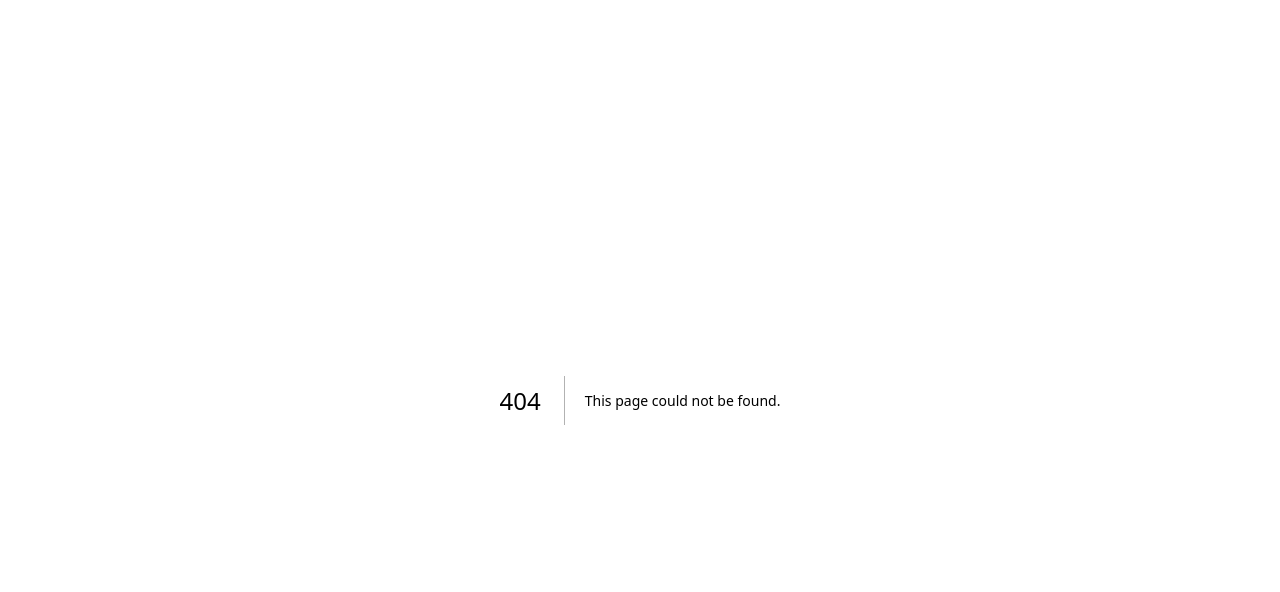
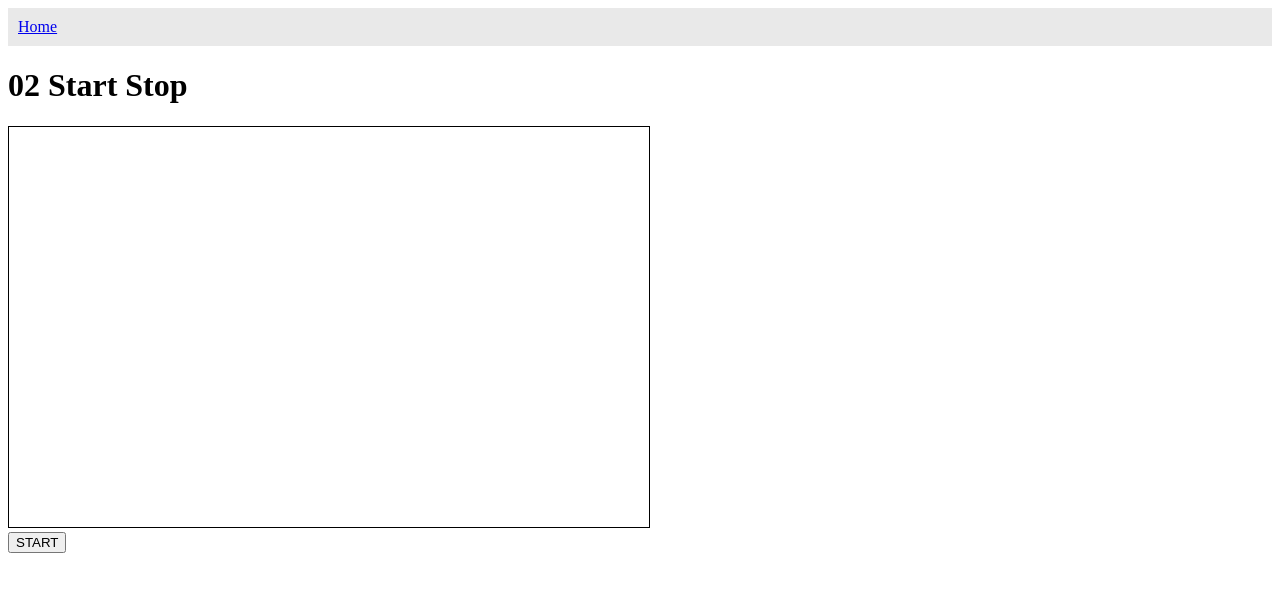
Before and after one commit to yusufshakeel/canvas-animation-nextjs, a Next.js app: page /examples/02-start-stop in a window 1280 px wide. Before the commit this address had no page. Shown: the top 592 px of the page. Built offline with nearby package versions, Linux system fonts and the light colour scheme.

Commit message:
start stop animation, added navbar

```diff
--- /dev/null
+++ b/src/components/navbar-component.tsx
@@ -0,0 +1,9 @@
+import Link from "next/link";
+
+export default function NavBarComponent() {
+    return (
+        <div className="navbar">
+            <Link href='/'>Home</Link>
+        </div>
+    );
+}
--- a/src/pages/examples/01-getting-started.tsx
+++ b/src/pages/examples/01-getting-started.tsx
@@ -1,3 +1,4 @@
+import NavBarComponent from '@/components/navbar-component';
 import Head from 'next/head'
 import {useEffect, useRef} from "react";
 
@@ -42,7 +43,7 @@ export default function Example01() {
             requestAnimationFrame(animate);
         };
 
-        requestAnimationFrame(animate);
+        animate();
 
     }, []);
 
@@ -52,6 +53,7 @@ export default function Example01() {
                 <title>Canvas animation - Next.js</title>
                 <meta name="viewport" content="width=device-width, initial-scale=1"/>
             </Head>
+            <NavBarComponent/>
             <div>
                 <h1>01 Getting Started</h1>
                 <canvas ref={canvasRef} className='border'></canvas>
--- /dev/null
+++ b/src/pages/examples/02-start-stop.tsx
@@ -0,0 +1,77 @@
+import NavBarComponent from '@/components/navbar-component';
+import Head from 'next/head'
+import {useEffect, useRef, useState} from "react";
+
+export default function Example02() {
+    const [isAnimating, setIsAnimating] = useState(false);
+    const [canvas, setCanvas] = useState<HTMLCanvasElement|null>(null);
+    const [context, setContext] = useState<CanvasRenderingContext2D|null>(null);
+    const canvasRef = useRef<HTMLCanvasElement>(null);
+    const animationFrameRef = useRef(0);
+    let radiusRef = useRef(50);
+    let dr = 1;
+
+    useEffect(() => {
+        if (canvasRef.current) {
+            const canvas = canvasRef.current;
+            const ctx = canvas.getContext("2d");
+            canvas.width = (window.innerWidth * 0.5);
+            canvas.height = (window.innerHeight * 0.5);
+            setCanvas(canvas);
+            setContext(ctx);
+        }
+    }, []);
+
+    const animate = () => {
+        let radius = radiusRef.current;
+
+        if (!canvas || !context) {
+            return;
+        }
+
+        const {width, height} = canvas;
+
+        context.clearRect(0, 0, width, height);
+
+        if (radius >= 50 || radius <= 20) {
+            dr *= -1;
+        }
+
+        radius += dr;
+        radiusRef.current = radius;
+
+        context.beginPath();
+        context.fillStyle = '#333';
+        context.arc(width / 2, height / 2, radius, 0, 2 * Math.PI);
+        context.fill();
+
+        animationFrameRef.current = requestAnimationFrame(animate);
+    };
+
+    const handleAnimation = () => {
+        setIsAnimating(prev => !prev);
+        if (!animationFrameRef.current) {
+            animate();
+        } else {
+            cancelAnimationFrame(animationFrameRef.current);
+            animationFrameRef.current = 0;
+        }
+    };
+
+    return (
+        <>
+            <Head>
+                <title>Canvas animation - Next.js</title>
+                <meta name="viewport" content="width=device-width, initial-scale=1"/>
+            </Head>
+            <NavBarComponent/>
+            <div>
+                <h1>02 Start Stop</h1>
+                <div>
+                    <canvas ref={canvasRef} className='border'></canvas>
+                </div>
+                <button onClick={handleAnimation}>{isAnimating ? 'STOP' : 'START'}</button>
+            </div>
+        </>
+    )
+}
--- a/src/pages/index.tsx
+++ b/src/pages/index.tsx
@@ -12,6 +12,7 @@ export default function Home() {
                 <h1>canvas-animation-nextjs</h1>
                 <ul>
                     <li><Link href='/examples/01-getting-started'>01 Getting Started</Link></li>
+                    <li><Link href='/examples/02-start-stop'>02 Start Stop</Link></li>
                 </ul>
             </div>
         </>
--- a/src/styles/globals.css
+++ b/src/styles/globals.css
@@ -1,3 +1,8 @@
+.navbar {
+    padding: 10px;
+    background-color: #e9e9e9;
+}
+
 .border {
     border: 1px solid black;
 }
```
